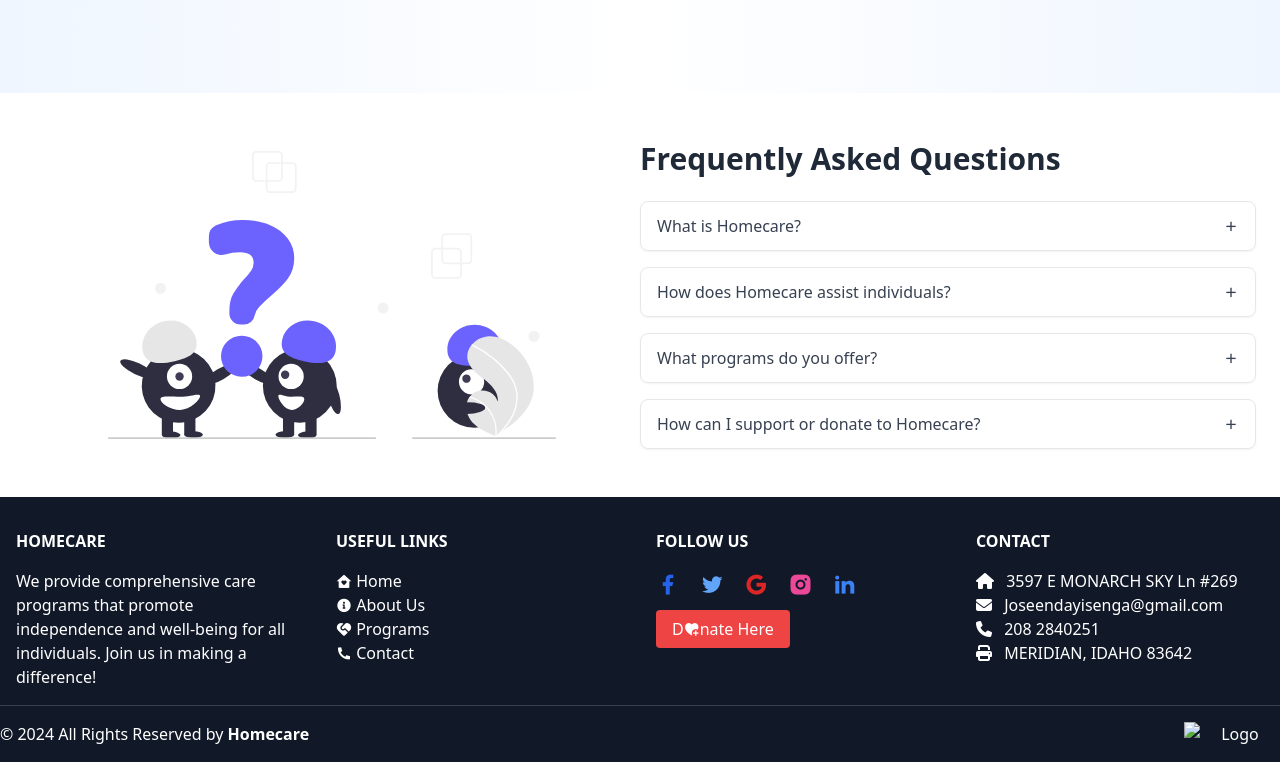
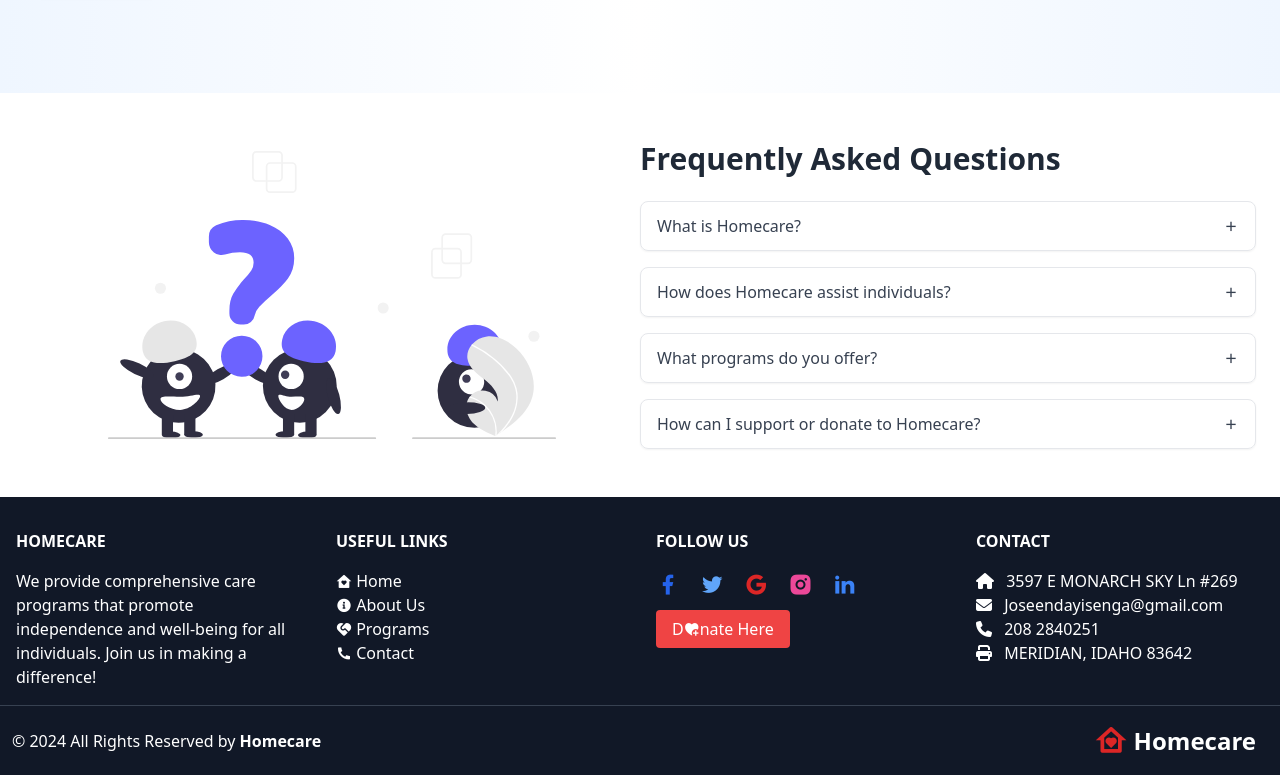
Before and after one commit to hirwaterry/sweethome, a website with bundled scripts: page index.html in a window 1280 px wide. Shown: the part 1241-2016 px from the top of the page. Built offline with nearby package versions, Linux system fonts and the light colour scheme; files whose address does not match are found by name.

Commit message:
Update index.html
add logo to footer

```diff
--- a/index.html
+++ b/index.html
@@ -363,13 +363,18 @@
     <hr class="my-4 border-gray-700">
 
     <!-- Copyright Info -->
-    <div class="flex flex-col md:flex-row items-center justify-between">
+    <div class="flex flex-col px-3 md:flex-row items-center justify-between">
       <div class="text-center md:text-left">
         <p>© 2024 All Rights Reserved by <strong>Homecare</strong></p>
       </div>
-      <div class="text-center">
-        <a href="#"><img src="" alt="Logo" class="w-24 mx-auto md:mx-0"></a>
-      </div>
+
+      <a class="flex items-center px-3 text-2xl font-black" href="/">
+        <span class="mr-2 text-3xl text-red-600">
+          <i class="ri-home-heart-line"></i>
+        </span>
+        <span>Homecare</span>
+      </a>
+
     </div>
   </div>
 </footer>
```
